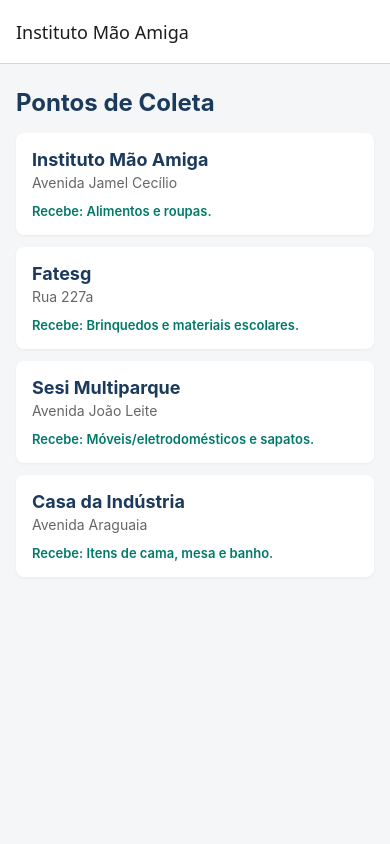
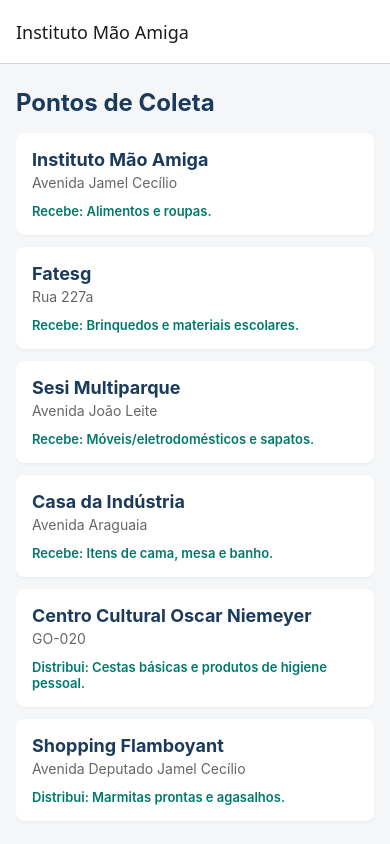
Before and after one commit to LayaneLino/instituto-mao-amiga, a React Native app: screen /ListaPontos in a window 390 px wide. Built offline with nearby package versions, Linux system fonts and the light colour scheme.

Commit message:
feat: substitui map por FlatList e amplia mock de dados (closes #3)

```diff
--- a/TelaListaPontos.tsx
+++ b/TelaListaPontos.tsx
@@ -1,4 +1,4 @@
-import { View, Text, StyleSheet, TouchableOpacity } from 'react-native';
+import { View, Text, StyleSheet, TouchableOpacity, FlatList } from 'react-native';
 import type { NativeStackScreenProps } from '@react-navigation/native-stack';
 import type { RootStackParamList } from './App';
 
@@ -39,6 +39,34 @@
     diasHorarios: 'Sábados, das 12h às 16h',
     itensRecebeDistribui: 'Recebe: Itens de cama, mesa e banho.',
   },
+  {
+    id: '5',
+    nome: 'Centro Cultural Oscar Niemeyer',
+    endereco: 'GO-020',
+    diasHorarios: 'Terça a Domingo, das 14h às 19h',
+    itensRecebeDistribui: 'Distribui: Cestas básicas e produtos de higiene pessoal.'
+  },
+  {
+    id: '6',
+    nome: 'Shopping Flamboyant',
+    endereco: 'Avenida Deputado Jamel Cecílio',
+    diasHorarios: 'Domingos, das 07h às 13h',
+    itensRecebeDistribui: 'Distribui: Marmitas prontas e agasalhos.'
+  },
+  {
+    id: '7',
+    nome: 'Shopping Cerrado',
+    endereco: 'Avenida Anhanguera',
+    diasHorarios: 'Quartas e Sextas, das 09h às 17h',
+    itensRecebeDistribui: 'Distribui: Roupas infantis e fraldas.'
+  },
+  {
+    id: '8',
+    nome: 'Shopping Passeio das Águas',
+    endereco: 'Avenida Perimetral Norte',
+    diasHorarios: 'Segundas-feiras, das 18h às 21h',
+    itensRecebeDistribui: 'Distribui: Cobertores e refeições.'
+  },
 ];
 
 function PontoItem({ ponto, onPress }: { ponto: Ponto; onPress: () => void }) {
@@ -57,14 +85,18 @@
   return (
     <View style={styles.container}>
       <Text style={styles.tituloTela}>Pontos de Coleta</Text>
-
-      {pontosMock.map((ponto) => (
-        <PontoItem
-          key={ponto.id}
-          ponto={ponto}
-          onPress={() => navigation.navigate('DetalhePonto', { id: ponto.id })}
-        />
-      ))}
+      <FlatList
+        data={pontosMock}
+        keyExtractor={(item) => item.id}
+        renderItem={({ item }) => (
+          <PontoItem
+            ponto={item}
+            onPress={() => navigation.navigate('DetalhePonto', { id: item.id })}
+          />
+        )}
+        showsVerticalScrollIndicator={false}
+        contentContainerStyle={{ paddingBottom: 20 }}
+      />
     </View>
   );
 }
```
